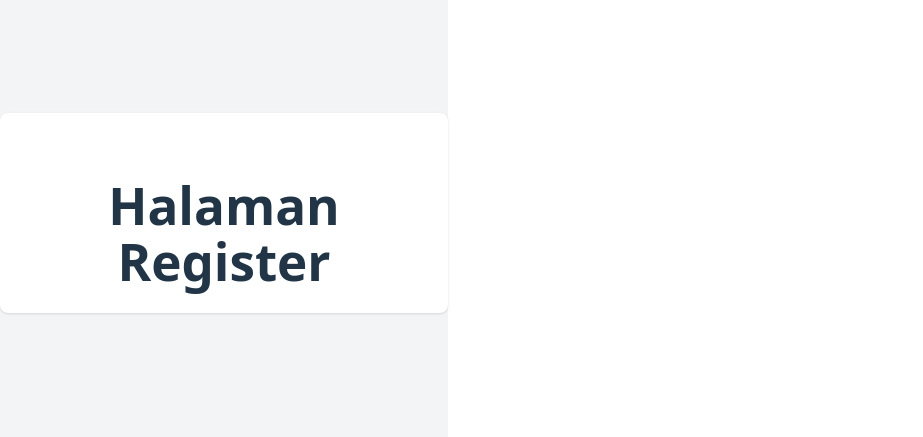
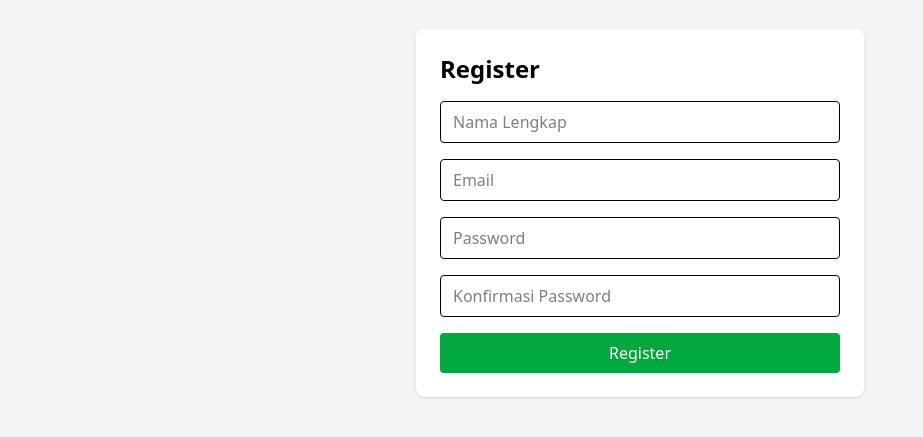
Before and after one commit to vDescent/frontend-pendataan-react, a React (Vite) app: page /register in a window 1280 px wide. Shown: the part 187-624 px from the top of the page, without its empty margins (0-923 px from the left). Built offline with nearby package versions, Linux system fonts and the light colour scheme.

Commit message:
chore: add dummy register and login to testing

```diff
--- a/package.json
+++ b/package.json
@@ -11,6 +11,7 @@
   },
   "dependencies": {
     "@tailwindcss/vite": "^4.1.11",
+    "axios": "^1.10.0",
     "react": "^19.1.0",
     "react-dom": "^19.1.0",
     "react-router-dom": "^7.6.3",
--- a/src/index.css
+++ b/src/index.css
@@ -1,5 +1,5 @@
 @import "tailwindcss";
-
+/*
 :root {
   font-family: system-ui, Avenir, Helvetica, Arial, sans-serif;
   line-height: 1.5;
@@ -67,4 +67,4 @@ button:focus-visible {
   button {
     background-color: #f9f9f9;
   }
-}
+} */
--- a/src/pages/auth/Login.jsx
+++ b/src/pages/auth/Login.jsx
@@ -1,3 +1,40 @@
+import { useState } from "react";
+
 export default function Login() {
-  return <h1 className="text-center text-2xl font-bold mt-10">Halaman Login</h1>;
+  const [email, setEmail] = useState("");
+  const [password, setPassword] = useState("");
+
+  const handleSubmit = (e) => {
+    e.preventDefault();
+    console.log("Login:", { email, password });
+    // nanti panggil login(email, password)
+  };
+
+  return (
+    <div>
+      <h1 className="text-2xl font-bold mb-4">Login</h1>
+      <form onSubmit={handleSubmit} className="space-y-4">
+        <input
+          type="email"
+          placeholder="Email"
+          className="w-full border px-3 py-2 rounded"
+          value={email}
+          onChange={(e) => setEmail(e.target.value)}
+        />
+        <input
+          type="password"
+          placeholder="Password"
+          className="w-full border px-3 py-2 rounded"
+          value={password}
+          onChange={(e) => setPassword(e.target.value)}
+        />
+        <button
+          type="submit"
+          className="bg-blue-600 text-white px-4 py-2 rounded w-full"
+        >
+          Login
+        </button>
+      </form>
+    </div>
+  );
 }
--- a/src/pages/auth/Register.jsx
+++ b/src/pages/auth/Register.jsx
@@ -1,3 +1,66 @@
+import { useState } from "react";
+
 export default function Register() {
-  return <h1 className="text-center text-2xl font-bold mt-10">Halaman Register</h1>;
+  const [form, setForm] = useState({
+    nama: "",
+    email: "",
+    password: "",
+    confirmPassword: "",
+  });
+
+  const handleChange = (e) => {
+    setForm((prev) => ({ ...prev, [e.target.name]: e.target.value }));
+  };
+
+  const handleSubmit = (e) => {
+    e.preventDefault();
+    console.log("Register:", form);
+    // nanti panggil register(form)
+  };
+
+  return (
+    <div>
+      <h1 className="text-2xl font-bold mb-4">Register</h1>
+      <form onSubmit={handleSubmit} className="space-y-4">
+        <input
+          type="text"
+          name="nama"
+          placeholder="Nama Lengkap"
+          className="w-full border px-3 py-2 rounded"
+          onChange={handleChange}
+          value={form.nama}
+        />
+        <input
+          type="email"
+          name="email"
+          placeholder="Email"
+          className="w-full border px-3 py-2 rounded"
+          onChange={handleChange}
+          value={form.email}
+        />
+        <input
+          type="password"
+          name="password"
+          placeholder="Password"
+          className="w-full border px-3 py-2 rounded"
+          onChange={handleChange}
+          value={form.password}
+        />
+        <input
+          type="password"
+          name="confirmPassword"
+          placeholder="Konfirmasi Password"
+          className="w-full border px-3 py-2 rounded"
+          onChange={handleChange}
+          value={form.confirmPassword}
+        />
+        <button
+          type="submit"
+          className="bg-green-600 text-white px-4 py-2 rounded w-full"
+        >
+          Register
+        </button>
+      </form>
+    </div>
+  );
 }
--- a/src/pages/dashboard/Dashboard.jsx
+++ b/src/pages/dashboard/Dashboard.jsx
@@ -1,3 +1,15 @@
 export default function Dashboard() {
-  return <h1 className="text-center text-2xl font-bold mt-10">Dashboard</h1>;
+  return (
+    <div>
+      <h1 className="text-3xl font-bold mb-4">Dashboard</h1>
+      <p>Selamat datang di aplikasi Anda!</p>
+      <ul className="list-disc ml-5 mt-3 text-gray-700">
+        <li>Menampilkan 10 data terakhir</li>
+        <li>Upload via Excel</li>
+        <li>Tambah data manual</li>
+        <li>Cari dan tampilkan data</li>
+        <li>Edit data</li>
+      </ul>
+    </div>
+  );
 }
--- a/src/services/AuthService.js
+++ b/src/services/AuthService.js
@@ -0,0 +1,24 @@
+import api from "./api";
+
+// Login: kirim email & password, dapatkan token
+export async function login(email, password) {
+  const response = await api.post("/auth/login", {
+    email,
+    password,
+  });
+
+  const { token } = response.data;
+  localStorage.setItem("token", token);
+  return token;
+}
+
+// Register: kirim data lengkap
+export async function register(userData) {
+  const response = await api.post("/auth/register", userData);
+  return response.data;
+}
+
+// Logout (hapus token)
+export function logout() {
+  localStorage.removeItem("token");
+}
--- a/src/services/api.js
+++ b/src/services/api.js
@@ -0,0 +1,24 @@
+import axios from "axios";
+
+const BASE_URL = "http://localhost:5077/api";
+
+const api = axios.create({
+  baseURL: BASE_URL,
+  headers: {
+    "Content-Type": "application/json",
+  },
+});
+
+// Tambahkan token otomatis jika ada
+api.interceptors.request.use(
+  (config) => {
+    const token = localStorage.getItem("token");
+    if (token) {
+      config.headers.Authorization = `Bearer ${token}`;
+    }
+    return config;
+  },
+  (error) => Promise.reject(error)
+);
+
+export default api;
```
Also changed, not shown: 1 other file (tests, documents, lock files or other folders).
